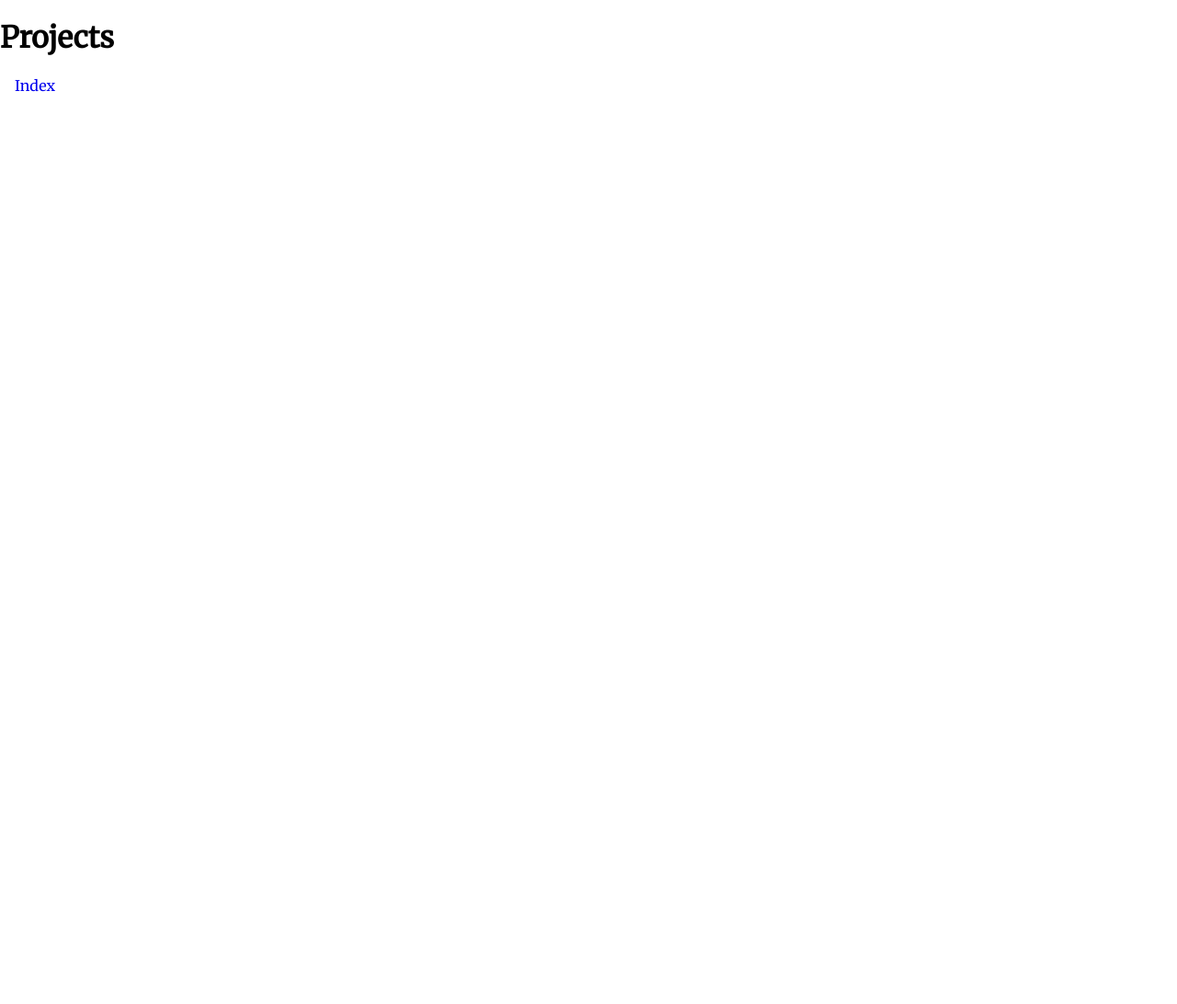
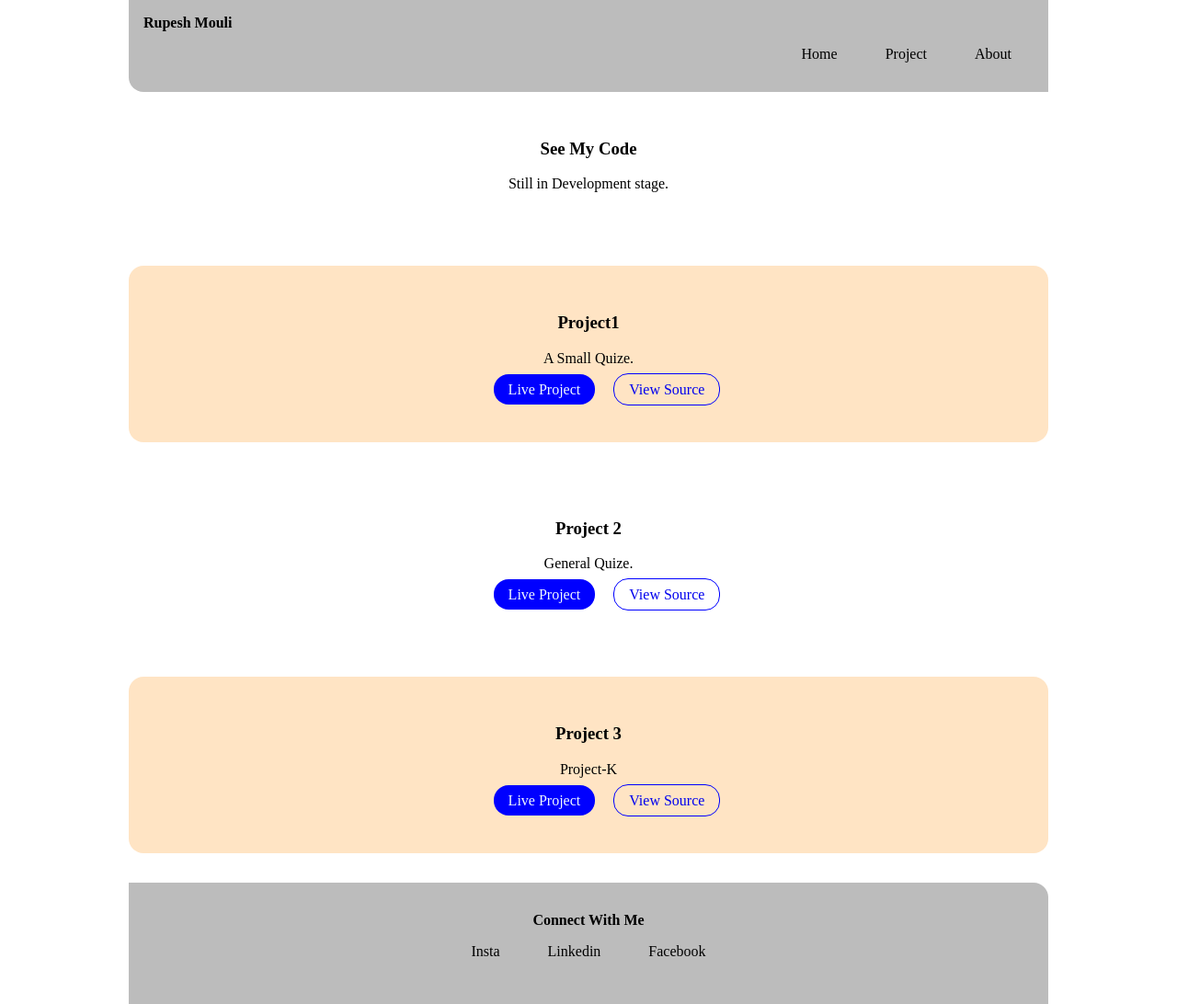
Before and after one commit to rupeshmouli/Rupesh-Blog, a plain HTML site: page lib/Projects.html in a window 1280 px wide. Shown: the whole page at 92% size. Before the commit the page ends 800 px from the top, so only its background shows below. Drawn offline with Linux system fonts and the light colour scheme; files that its build step writes are made by us from their sources.

Commit message:
Feat
Added new page

```diff
--- a/lib/Projects.html
+++ b/lib/Projects.html
@@ -5,10 +5,74 @@
     <meta http-equiv="X-UA-Compatible" content="IE=edge">
     <meta name="viewport" content="width=device-width, initial-scale=1.0">
     <title>Projects</title>
-    <link href="style.css" rel="stylesheet" />
+    <link href="/style.css" rel="stylesheet" />
 </head>
 <body>
-    <h1>Projects</h1>
-    <a class="link"  href="Index.html">Index</a>
+    <div id="Homepage">
+    <nav class="Navigation container">
+        <div class="brand">Rupesh Mouli</div>
+            <ul class="list-non-bullet allign">
+                <li class="list-inline">
+                    <a class="link"  href="/index.html">Home</a>
+                </li>
+                <li class="list-inline">
+                    <a class="link" href="Projects.html">Project</a>
+                </li>
+                <li class="list-inline">
+                    <a class="link" href="Blog.html">About</a>
+                </li>
+            </ul>
+    </nav>
+    <section class="sec">
+        <h3>See My Code</h3>
+        <p>Still in Development stage.</p>
+
+    </section>
+    <section class="sec OW">
+        <h3>Project1</h3>
+        <p>A Small Quize.</p>
+        <ul class="list-non-bullet allign">
+            <li class="list-inline">
+                <a class="link primary-link"  href="/index.html">Live Project</a>
+            </li>
+            <li class="list-inline">
+                <a class="link secondary-link" href="Projects.html">View Source</a>
+            </li>
+        </ul>
+    </section>
+    <section class="sec">
+        <h3>Project 2</h3>
+        <p>General Quize.</p>
+        <ul class="list-non-bullet allign">
+            <li class="list-inline">
+                <a class="link primary-link"  href="/index.html">Live Project</a>
+            </li>
+            <li class="list-inline">
+                <a class="link secondary-link" href="Projects.html">View Source</a>
+            </li>
+        </ul>
+    </section>
+    <section class="sec OW">
+        <h3>Project 3</h3>
+        <p>Project-K</p>
+        <ul class="list-non-bullet allign">
+            <li class="list-inline">
+                <a class="link primary-link"  href="/index.html">Live Project</a>
+            </li>
+            <li class="list-inline">
+                <a class="link secondary-link" href="Projects.html">View Source</a>
+            </li>
+        </ul>
+    </section>
+
+    <footer class="footer">
+        <div><strong>Connect With Me</strong></div>
+        <ul class="list-non-bullet fo ">
+            <li class="list-inline"> <a class="link"  href="https://www.instagram.com/iluomhsepur/">Insta</a> </li>
+            <li class="list-inline"> <a class="link"  href="https://in.linkedin.com/in/rupeshmouli">Linkedin</a> </li>
+            <li class="list-inline"> <a class="link"  href="https://www.facebook.com/rupesh.mouli/">Facebook</a> </li>
+        </ul>
+    </footer>
+</div>
 </body>
 </html>
--- a/style.css
+++ b/style.css
@@ -1,4 +1,4 @@
-@import url('https://fonts.googleapis.com/css2?family=Merriweather&display=swap');
+/** @import url('https://fonts.googleapis.com/css2?family=Merriweather&display=swap'); **/
 body{ font-family: 'Merriweather', serif; margin: 0%;}
 
 :root{ --primary-color:blue; }
@@ -33,7 +33,7 @@ hr{ margin: 1rem 0rem;}
 }
 .secondary-link
 {
-    border-radius: .5rem;
+    border-radius: 1rem;
     border: 1px solid var(--primary-color);
 }
 .list-non-bullet{list-style: none;}
@@ -41,11 +41,11 @@ hr{ margin: 1rem 0rem;}
 
 .Navigation
 {
-    background-color: aquamarine;
+    background-color: rgb(188, 188, 188);
     padding: 1rem;
     border-bottom-left-radius: 1rem;
 }
-.Navigation .link{   color: red;}
+.Navigation .link{   color: black;}
 .Navigation .allign{    text-align: right;}
 .Navigation .brand
 {
@@ -78,11 +78,11 @@ hr{ margin: 1rem 0rem;}
 padding: 2rem 1rem;
 text-align: center;
 border-top-right-radius: 1rem;
-background-color: aquamarine;
+background-color: rgb(188, 188, 188);
 }
 
 .footer .link{
-color: rgb(234, 0, 238);
+color: black;
 }
 
 .footer .fo{
```
Also changed, not shown: index.html (+5 -5 lines), lib/About.html (deleted, +0 -11 lines), lib/Blog.html (added, +58 -0 lines).
